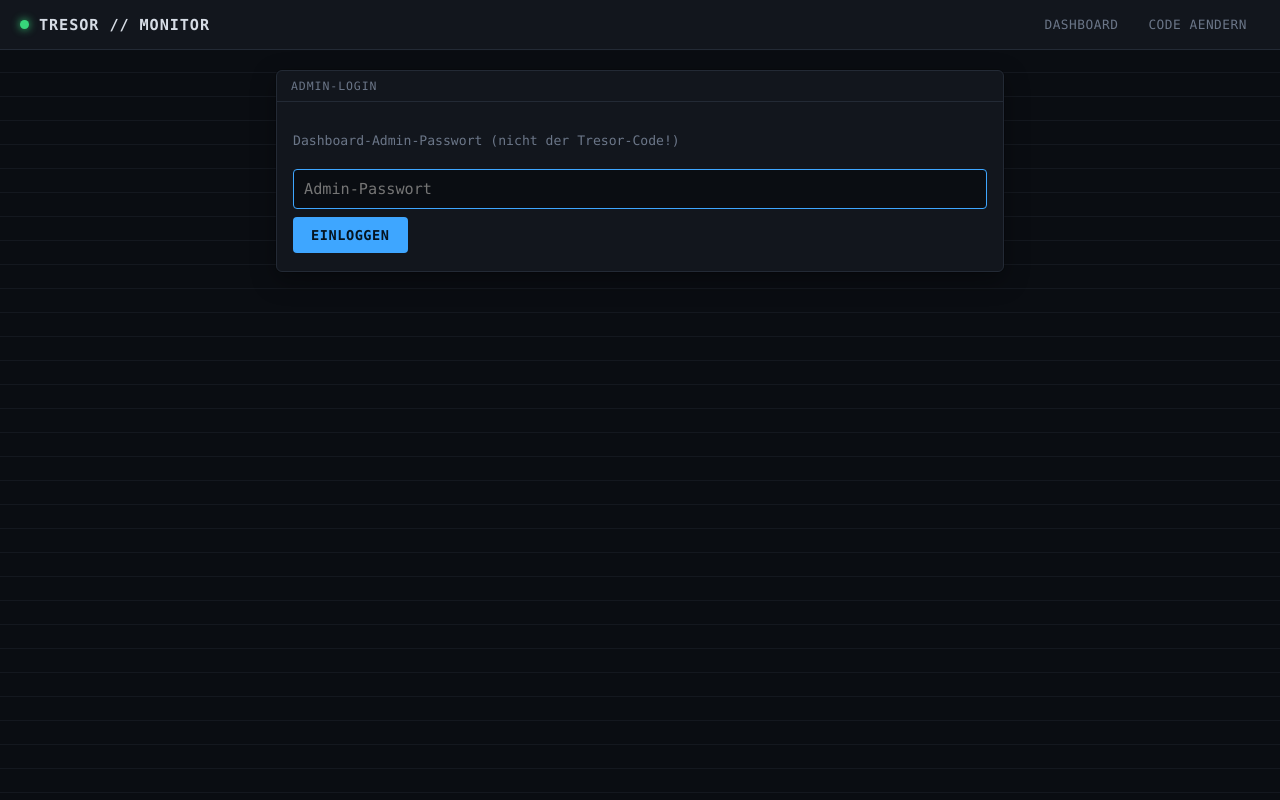
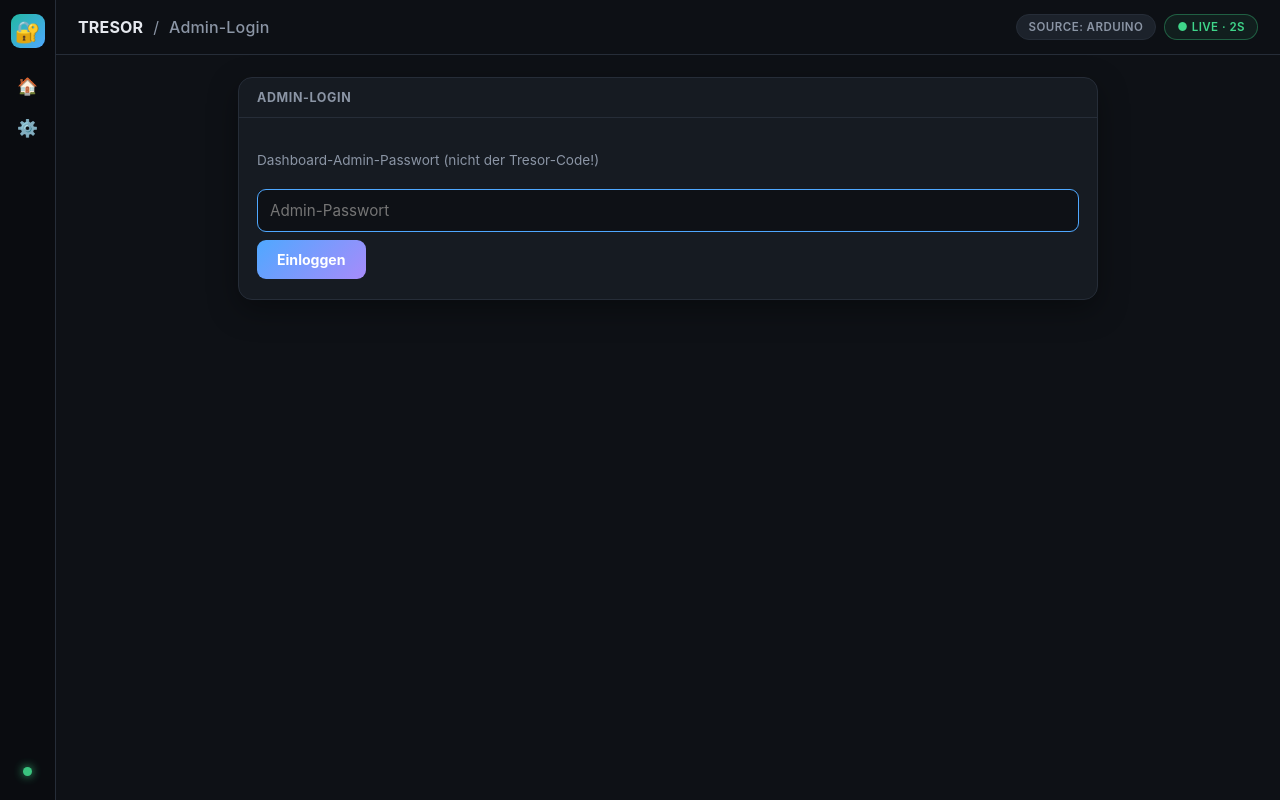
Before and after one commit to 47Felix/RasberryPI-Team-13, a Flask app: template Code/pi-dashboard/templates/admin_login.html in a window 1280 px wide. Run offline with Flask 3, Linux system fonts and the light colour scheme; the template is opened without the code that fills it, so the values that code supplies are empty.

Commit message:
Dashboard-Design v2: naeher am Grafana-Referenzbild + deutlich dramatischerer Alarm
Erste Fassung war zu minimalistisch/monospace-lastig und hatte kaum Aehnlichkeit
mit dem Referenzscreenshot (Code/image.png). Jetzt:
- Sidebar mit Icon-Nav, Topbar mit Breadcrumb + Pill-Badges (wie "env: prod" im
  Referenzbild), abgerundete Panels mit Farbverlaeufen statt eckigem Terminal-Look
- Neues Mini-Balkendiagramm "Ereignisse nach Typ" (farbige Gradient-Balken je
  Event-Typ aus den letzten 50 Events) - vorher gab's gar keine Grafik/Chart
- Status-Kachel jetzt als grosse "Singlestat"-Kachel mit Icon + radialem
  Farbverlauf je nach Zustand
- Alarm deutlich dramatischer: Vollbild-Rot-Strobe, Screen-Shake, Warnstreifen-
  Banner oben/unten, groesseres GIF mit Glow, und statt 3 einmaligen Beeps eine
  durchgehende Zwei-Ton-Sirene per Web Audio API, die laeuft solange der Alarm
  aktiv ist

```diff
--- a/Code/pi-dashboard/templates/admin.html
+++ b/Code/pi-dashboard/templates/admin.html
@@ -1,5 +1,6 @@
 {% extends "base.html" %}
 {% block title %}Tresor-Code aendern{% endblock %}
+{% block crumb %}Code aendern{% endblock %}
 {% block content %}
 <div class="card">
   <div class="panel-head"><span>Tresor-Code aendern</span></div>
--- a/Code/pi-dashboard/templates/admin_login.html
+++ b/Code/pi-dashboard/templates/admin_login.html
@@ -1,5 +1,6 @@
 {% extends "base.html" %}
 {% block title %}Admin-Login{% endblock %}
+{% block crumb %}Admin-Login{% endblock %}
 {% block content %}
 <div class="card">
   <div class="panel-head"><span>Admin-Login</span></div>
--- a/Code/pi-dashboard/templates/base.html
+++ b/Code/pi-dashboard/templates/base.html
@@ -6,100 +6,145 @@
   <title>{% block title %}Tresor-Dashboard{% endblock %}</title>
   <style>
     :root {
-      --bg: #0a0d12; --panel: #12161d; --panel-border: #232a35; --text: #d6dce5; --muted: #6b7688;
-      --green: #37d67a; --yellow: #f2b93d; --red: #ff4d4f; --blue: #3ea6ff; --accent: #14181f;
+      --bg: #0e1116; --sidebar: #0a0c10; --panel: #161b22; --panel-2: #1c222b; --border: #262d38;
+      --text: #e6e9ef; --muted: #8b95a5;
+      --green: #3fd68a; --green2: #22b8a3; --yellow: #f2c14e; --red: #ff5566; --blue: #4fa8ff; --purple: #a78bfa;
     }
     * { box-sizing: border-box; }
+    html, body { height: 100%; }
     body {
-      margin: 0; font-family: 'Consolas', 'SFMono-Regular', Menlo, monospace;
-      background:
-        linear-gradient(var(--accent) 1px, transparent 1px) 0 0 / 100% 24px,
-        var(--bg);
-      color: var(--text);
-      min-height: 100vh;
-      transition: background-color .15s ease;
+      margin: 0; font-family: -apple-system, 'Segoe UI', Roboto, sans-serif;
+      background: var(--bg); color: var(--text);
     }
-    body.alarm-flash {
-      animation: alarmFlash 0.6s steps(2, jump-none) infinite;
+    .shell { display: flex; min-height: 100vh; }
+    .sidebar {
+      width: 56px; background: var(--sidebar); border-right: 1px solid var(--border);
+      display: flex; flex-direction: column; align-items: center; padding: 14px 0; gap: 6px;
+      position: sticky; top: 0; height: 100vh;
     }
-    @keyframes alarmFlash {
-      0%, 100% { background-color: var(--bg); }
-      50% { background-color: #3a0708; }
+    .sidebar .logo {
+      font-size: 1.3rem; margin-bottom: 14px; width: 34px; height: 34px; border-radius: 9px;
+      background: linear-gradient(135deg, var(--green2), var(--blue));
+      display: flex; align-items: center; justify-content: center;
     }
+    .side-link {
+      width: 36px; height: 36px; border-radius: 9px; display: flex; align-items: center; justify-content: center;
+      color: var(--muted); text-decoration: none; font-size: 1.05rem;
+    }
+    .side-link:hover, .side-link.active { background: var(--panel-2); color: var(--text); }
+    .sidebar .spacer { flex: 1; }
+    .live-dot {
+      width: 9px; height: 9px; border-radius: 50%; background: var(--green);
+      box-shadow: 0 0 10px var(--green); margin-bottom: 10px;
+      animation: pulseDot 1.6s ease-in-out infinite;
+    }
+    @keyframes pulseDot { 0%,100%{opacity:1;} 50%{opacity:.35;} }
+
+    .main-col { flex: 1; min-width: 0; }
     .topbar {
-      display: flex; align-items: center; justify-content: space-between;
-      padding: 10px 20px; background: var(--panel); border-bottom: 1px solid var(--panel-border);
-      position: sticky; top: 0; z-index: 5;
+      display: flex; align-items: center; justify-content: space-between; gap: 12px;
+      padding: 14px 22px; border-bottom: 1px solid var(--border);
+      position: sticky; top: 0; background: rgba(14,17,22,.9); backdrop-filter: blur(6px); z-index: 5;
     }
-    .topbar .brand {
-      display: flex; align-items: center; gap: 10px; font-weight: 700; letter-spacing: .06em;
-      font-size: .95rem; text-transform: uppercase; color: var(--text);
+    .breadcrumb { font-weight: 700; font-size: 1rem; letter-spacing: .01em; }
+    .breadcrumb .sep { color: var(--muted); margin: 0 6px; font-weight: 400; }
+    .breadcrumb .crumb { color: var(--muted); font-weight: 500; }
+    .pills { display: flex; gap: 8px; flex-wrap: wrap; }
+    .pill {
+      display: inline-flex; align-items: center; gap: 5px; padding: 5px 12px; border-radius: 999px;
+      background: var(--panel-2); border: 1px solid var(--border); font-size: .72rem; letter-spacing: .04em;
+      color: var(--muted); text-transform: uppercase; font-weight: 600;
     }
-    .topbar .brand .dot {
-      width: 9px; height: 9px; border-radius: 50%; background: var(--green);
-      box-shadow: 0 0 8px var(--green);
-    }
-    .topbar nav { display: flex; gap: 4px; }
-    .topbar nav a {
-      color: var(--muted); text-decoration: none; font-size: .8rem; letter-spacing: .04em;
-      padding: 6px 12px; border-radius: 4px; border: 1px solid transparent;
-      text-transform: uppercase;
-    }
-    .topbar nav a:hover { color: var(--text); border-color: var(--panel-border); background: var(--accent); }
+    .pill-live { color: var(--green); border-color: rgba(63,214,138,.35); background: rgba(63,214,138,.08); }
 
-    main {
-      max-width: 760px; margin: 0 auto; padding: 20px 16px 40px;
-      display: flex; flex-direction: column; gap: 16px;
-    }
+    main { max-width: 900px; margin: 0 auto; padding: 22px 20px 48px; display: flex; flex-direction: column; gap: 18px; }
+
     .card {
-      background: var(--panel); border: 1px solid var(--panel-border); border-radius: 6px;
-      padding: 0; box-shadow: 0 0 0 1px rgba(0,0,0,.2), 0 8px 24px rgba(0,0,0,.35);
+      background: var(--panel); border: 1px solid var(--border); border-radius: 14px;
+      box-shadow: 0 10px 30px rgba(0,0,0,.35);
       overflow: hidden;
     }
     .card > .panel-head {
-      padding: 8px 14px; border-bottom: 1px solid var(--panel-border);
-      font-size: .72rem; letter-spacing: .08em; text-transform: uppercase; color: var(--muted);
+      padding: 12px 18px; border-bottom: 1px solid var(--border);
+      font-size: .78rem; letter-spacing: .05em; text-transform: uppercase; color: var(--muted); font-weight: 700;
       display: flex; align-items: center; justify-content: space-between;
     }
-    .card > .panel-body { padding: 18px 16px; }
-    h1 { margin: 0 0 12px; font-size: .95rem; letter-spacing: .04em; text-transform: uppercase; color: var(--muted); font-weight: 600; }
-    table { width: 100%; border-collapse: collapse; font-size: .82rem; }
-    th, td { text-align: left; padding: 7px 8px; border-bottom: 1px solid var(--panel-border); }
-    th { color: var(--muted); font-weight: 600; font-size: .72rem; text-transform: uppercase; letter-spacing: .04em; }
-    td { color: var(--text); }
-    .muted { color: var(--muted); font-size: .82rem; }
+    .card > .panel-body { padding: 20px 18px; }
+    h1 { margin: 0 0 12px; font-size: 1rem; letter-spacing: .02em; color: var(--text); font-weight: 700; }
+    table { width: 100%; border-collapse: collapse; font-size: .85rem; }
+    th, td { text-align: left; padding: 9px 10px; border-bottom: 1px solid var(--border); }
+    th { color: var(--muted); font-weight: 700; font-size: .7rem; text-transform: uppercase; letter-spacing: .05em; }
+    tr:hover td { background: rgba(255,255,255,.02); }
+    .muted { color: var(--muted); font-size: .85rem; }
     input[type=password], input[type=text] {
-      width: 100%; padding: 10px; border-radius: 4px; border: 1px solid var(--panel-border);
-      background: var(--bg); color: var(--text); font-size: .95rem; margin: 8px 0;
-      font-family: inherit;
+      width: 100%; padding: 11px 12px; border-radius: 9px; border: 1px solid var(--border);
+      background: var(--bg); color: var(--text); font-size: .95rem; margin: 8px 0; font-family: inherit;
     }
     input:focus { outline: none; border-color: var(--blue); }
     button {
-      background: var(--blue); color: #05141f; border: none; padding: 10px 18px;
-      border-radius: 4px; font-size: .85rem; cursor: pointer; font-weight: 700;
-      letter-spacing: .04em; text-transform: uppercase; font-family: inherit;
+      background: linear-gradient(135deg, var(--blue), var(--purple)); color: #fff; border: none;
+      padding: 11px 20px; border-radius: 9px; font-size: .88rem; cursor: pointer; font-weight: 700; font-family: inherit;
     }
-    button:hover { filter: brightness(1.1); }
+    button:hover { filter: brightness(1.08); }
     .msg-success { color: var(--green); }
     .msg-error { color: var(--red); }
     .badge {
-      display: inline-block; padding: 2px 10px; border-radius: 3px; font-size: .72rem;
-      text-transform: uppercase; letter-spacing: .04em; border: 1px solid transparent;
+      display: inline-block; padding: 3px 11px; border-radius: 999px; font-size: .72rem;
+      text-transform: uppercase; letter-spacing: .04em; font-weight: 700; border: 1px solid transparent;
     }
-    .badge-connected { background: rgba(55,214,122,.12); color: var(--green); border-color: rgba(55,214,122,.3); }
-    .badge-disconnected { background: rgba(255,77,79,.12); color: var(--red); border-color: rgba(255,77,79,.3); }
+    .badge-connected { background: rgba(63,214,138,.12); color: var(--green); border-color: rgba(63,214,138,.35); }
+    .badge-disconnected { background: rgba(255,85,102,.12); color: var(--red); border-color: rgba(255,85,102,.35); }
+
+    /* ---- Alarm-Effekte ---- */
+    #alarm-overlay {
+      position: fixed; inset: 0; pointer-events: none; z-index: 999; display: none;
+      background: radial-gradient(circle at 50% 40%, rgba(255,0,30,.0) 0%, rgba(255,0,30,.35) 100%);
+    }
+    body.alarm-active #alarm-overlay { display: block; animation: strobe .35s steps(1) infinite; }
+    @keyframes strobe {
+      0%, 49% { background-color: rgba(255,0,30,.0); }
+      50%, 100% { background-color: rgba(255,0,30,.28); }
+    }
+    body.alarm-active .shell { animation: shake .35s infinite; }
+    @keyframes shake {
+      0%, 100% { transform: translate(0,0); }
+      25% { transform: translate(-2px, 1px); }
+      50% { transform: translate(2px, -1px); }
+      75% { transform: translate(-1px, -2px); }
+    }
+    .alarm-stripes {
+      position: fixed; left: 0; right: 0; height: 14px; z-index: 1000; display: none;
+      background: repeating-linear-gradient(45deg, #1a1a1a, #1a1a1a 14px, #ffce00 14px, #ffce00 28px);
+    }
+    body.alarm-active .alarm-stripes { display: block; }
+    #alarm-stripes-top { top: 0; }
+    #alarm-stripes-bottom { bottom: 0; }
   </style>
 </head>
 <body>
-  <div class="topbar">
-    <div class="brand"><span class="dot"></span> TRESOR // MONITOR</div>
-    <nav>
-      <a href="{{ url_for('dashboard') }}">Dashboard</a>
-      <a href="{{ url_for('admin') }}">Code aendern</a>
-    </nav>
+  <div id="alarm-overlay"></div>
+  <div id="alarm-stripes-top" class="alarm-stripes"></div>
+  <div id="alarm-stripes-bottom" class="alarm-stripes"></div>
+  <div class="shell">
+    <aside class="sidebar">
+      <div class="logo">🔐</div>
+      <a class="side-link" href="{{ url_for('dashboard') }}" title="Dashboard">🏠</a>
+      <a class="side-link" href="{{ url_for('admin') }}" title="Code aendern">⚙️</a>
+      <div class="spacer"></div>
+      <div class="live-dot" title="Live"></div>
+    </aside>
+    <div class="main-col">
+      <div class="topbar">
+        <div class="breadcrumb">TRESOR <span class="sep">/</span> <span class="crumb">{% block crumb %}Live Monitoring{% endblock %}</span></div>
+        <div class="pills">
+          <span class="pill">SOURCE: ARDUINO</span>
+          <span class="pill pill-live">● LIVE · 2S</span>
+        </div>
+      </div>
+      <main>
+        {% block content %}{% endblock %}
+      </main>
+    </div>
   </div>
-  <main>
-    {% block content %}{% endblock %}
-  </main>
 </body>
 </html>
```
Also changed, not shown: Code/pi-dashboard/templates/dashboard.html (+71 -23 lines).
